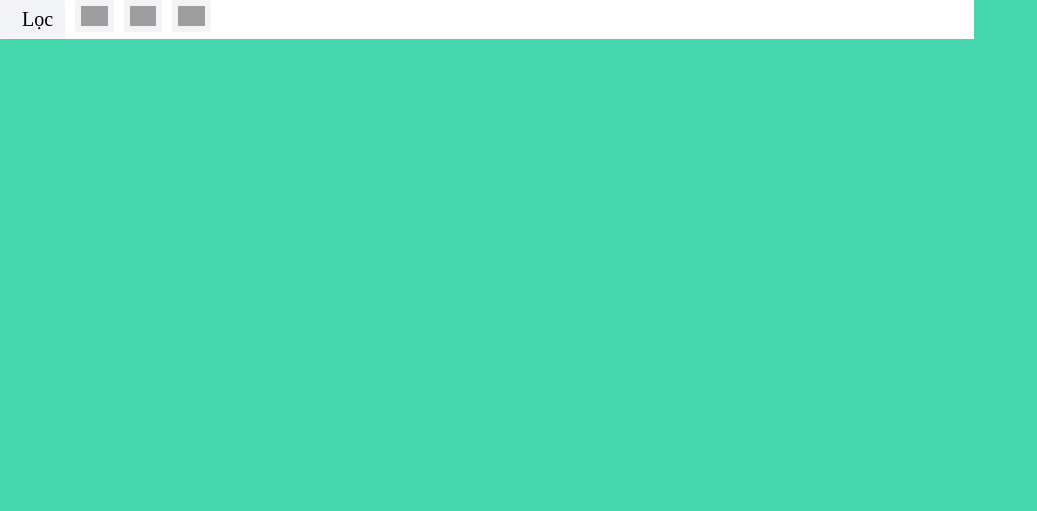
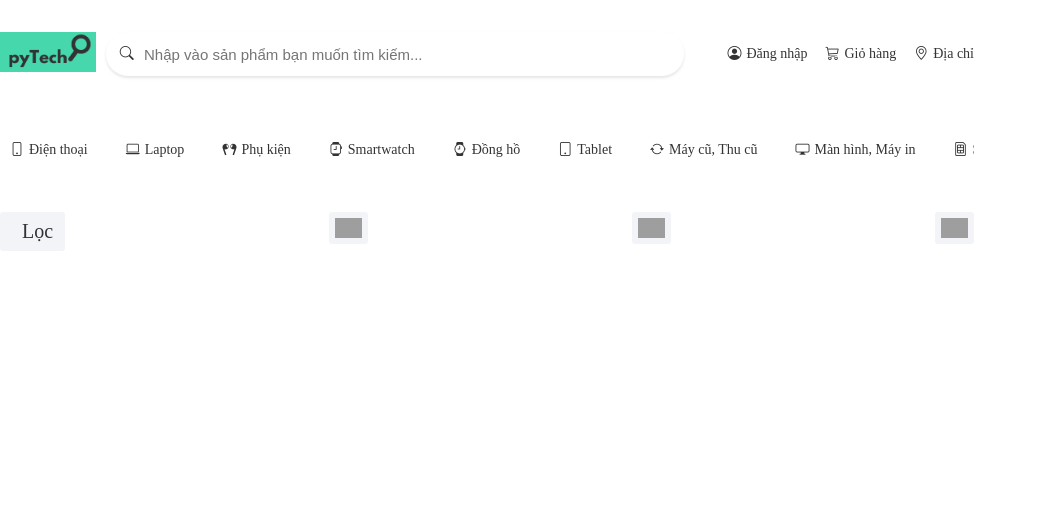
Before and after one commit to VanTruongEGN/ProjectPython, a Django app: page / in a window 1280 px wide. Shown: the top 511 px of the page, without its empty margins (0-1037 px from the left). Run offline with Django 4.2, Linux system fonts and the light colour scheme; grey boxes are pictures that could not be loaded.

Commit message:
push trang header

```diff
--- a/TechStore/static/css/header.css
+++ b/TechStore/static/css/header.css
@@ -12,12 +12,14 @@
     }
 
     .container {
-      max-width: 1380px;
-      margin: auto;
-      display: flex;
-      align-items: center;
-      gap: 20px;
-      padding: 0 12px;
+        display: flex;
+        justify-content: space-between;
+        padding: 20px 0;
+        width: 100%;
+        margin-top: auto;
+        font-size: 14px;
+        color: #333;
+        background-color: #fff;
     }
 a {
     text-decoration: none;
--- a/TechStore/store/static/css/home.css
+++ b/TechStore/store/static/css/home.css
@@ -8,6 +8,7 @@
     min-height: 100vh;
     display: flex;
     flex-direction: column;
+     width: 100%;
 }
 
 main {
--- a/TechStore/store/templates/store/home.html
+++ b/TechStore/store/templates/store/home.html
@@ -8,10 +8,13 @@
     <link rel="stylesheet" href="{% static 'css/filter.css' %}">
     <link rel="stylesheet" href="{% static 'css/footer.css' %}">
      <link rel="stylesheet" href="{% static 'css/home.css' %}">
+    <link rel="stylesheet" href="{% static 'css/header.css' %}">
     <!-- thêm đây -->
 </head>
 <body>
+
     <div class="wrapper">
+        {% include 'includes/header.html' %}
     {% include 'includes/sidebar.html' %}
     <main>
         {% block content %}
--- a/TechStore/templates/includes/header.html
+++ b/TechStore/templates/includes/header.html
@@ -1,18 +1,7 @@
-<!doctype html>
-<html lang="en">
-<head>
-  <meta charset="utf-8" />
-  <title>Header</title>
-
-  <!-- Bootstrap Icons -->
+{% load static %}
+<link rel="stylesheet" href="{% static 'css/header.css' %}">
   <link href="https://cdn.jsdelivr.net/npm/bootstrap-icons@1.11.3/font/bootstrap-icons.css" rel="stylesheet">
-
-  <link rel="stylesheet" href="../../static/css/header.css">
-    <link rel="stylesheet" href="../../static/css/root.css">
-</head>
 <body>
-
-  <!-- TOP BAR -->
   <div class="topbar">
     <div class="container">
 
@@ -37,7 +26,6 @@
     </div>
   </div>
 
-  <!-- NAV MENU -->
   <div class="nav">
     <div class="container">
       <a href="#"><i class="bi bi-phone"></i> Điện thoại</a>
@@ -54,4 +42,3 @@
   </div>
 
 </body>
-</html>
```
